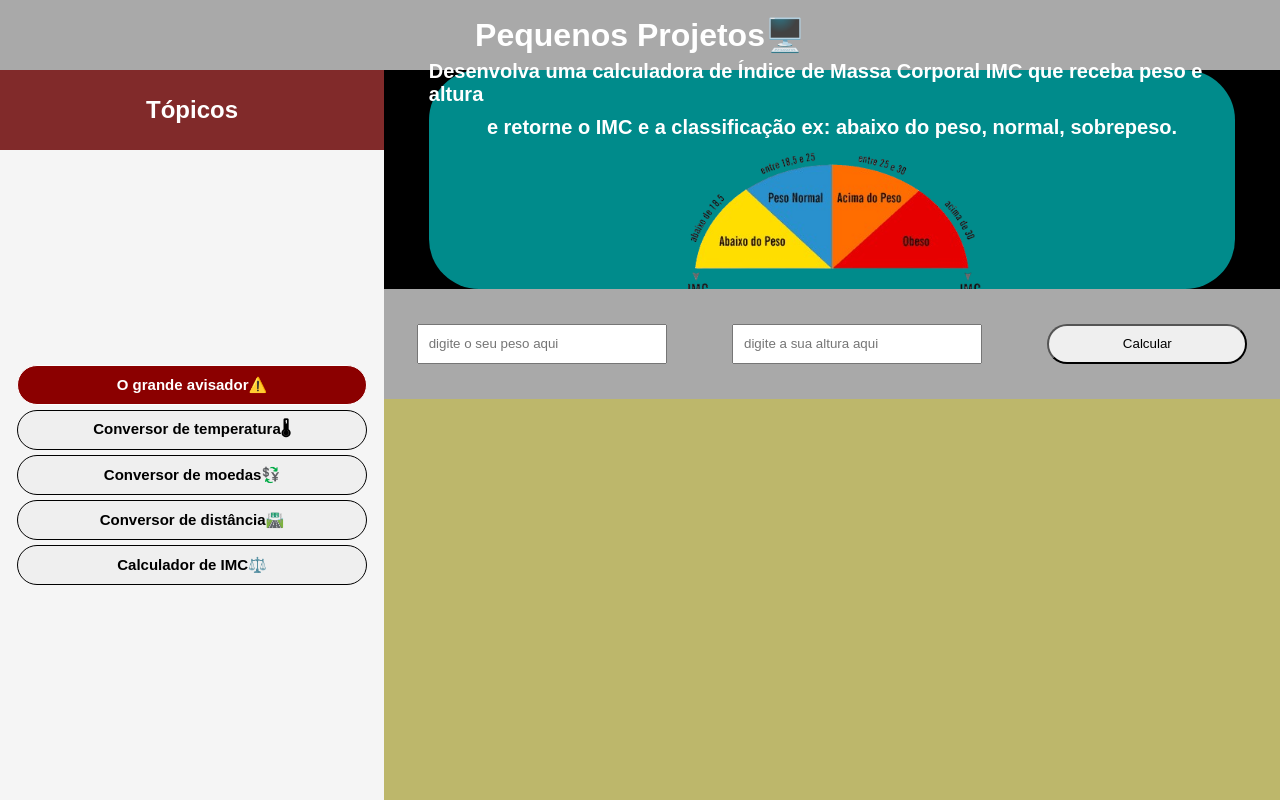
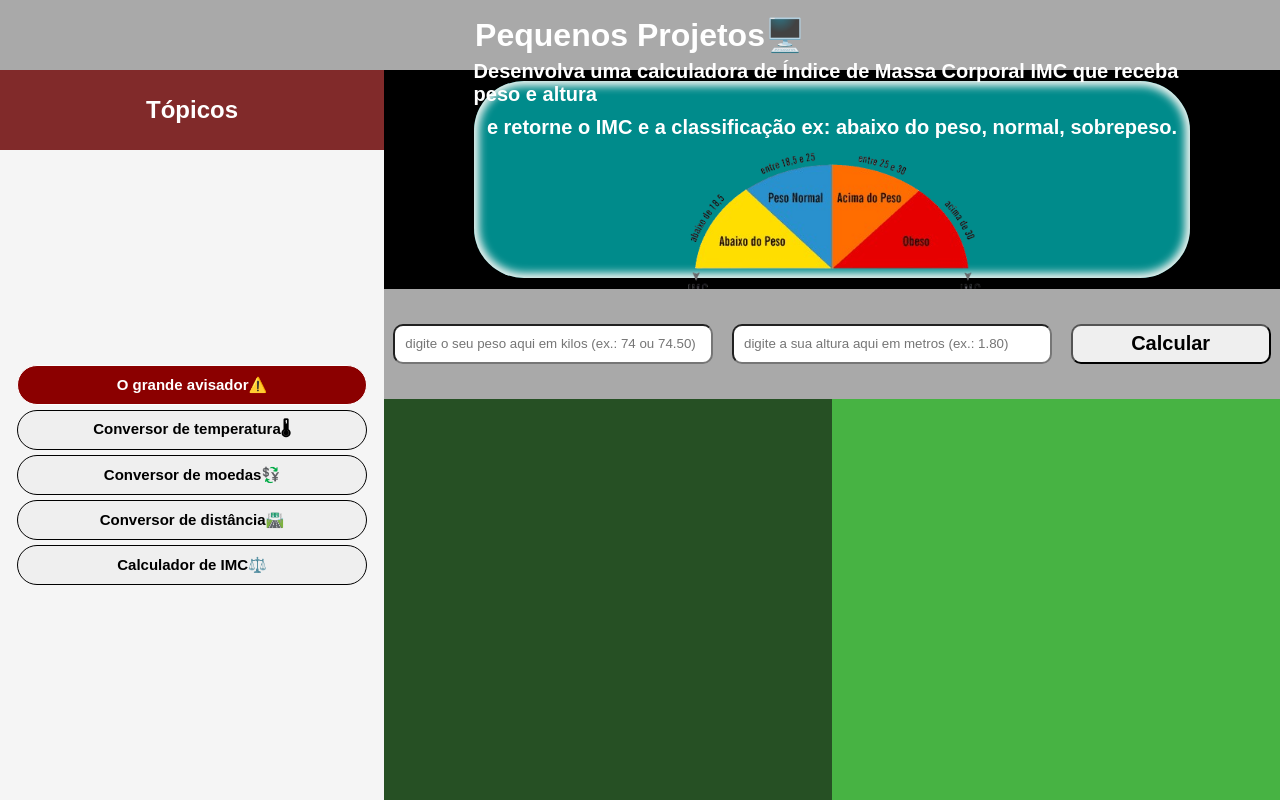
Before and after one commit to jaime-ac/pequenos-projetos, a React (Vite) app: page / in a window 1280 px wide. Both pictures are taken after a click on the button "Calculador de IMC⚖️". Built offline with nearby package versions, Linux system fonts and the light colour scheme.

Commit message:
update do exercício do cálculo de imc

```diff
--- a/src/index.css
+++ b/src/index.css
@@ -287,18 +287,26 @@ body{
       height: 100%;
       background-color: #000;
     }
-      .imc__header{
+    .imc__header{
+      display: flex;
+      justify-content: center;
+      align-items: center;
+      height: 30%;
+        width: 100% ;
+    }
+      .header__elements{
         display: flex;
         justify-content: center;
         align-items: center;
         flex-direction: column;
-        height: 30%;
-        width: 90% ;
         background-color: darkcyan;
+        height: 90%;
+        width: 80%;
         gap: 10px;
         font-size: 20px;
         font-weight: bolder;
         border-radius: 50px;
+        box-shadow: inset 0 0 8px 5px #f2f5f2;
       }
         .gif__imc{
           height: 150px;
@@ -314,17 +322,44 @@ body{
         }
           .imc__entrada--dados{
             height: 40px;
-            width: 250px;
+            width: 320px;
             padding-left: 10px;
+            border-radius: 10px;
           }
         .imc__calcular{
           height: 40px;
           width: 200px;
           border-radius: 20px;
+          border-radius: 10px;
+          font-size: 20px;
+          font-weight: bold;
+          cursor: pointer;
         }
+          .imc__calcular:hover{
+            transition: 0.5s;
+            height: 45px;
+            width: 230px;
+            font-weight: bolder;
+          }
         .imc__resultado{
           display: flex;
           height: 55%;
           width: 100%;
           background-color: darkkhaki;
         }
+          .imagem__resultado{
+            display: flex;
+            justify-content: center;
+            align-items: center;
+            height: 100%;
+            width: 50%;
+            background-color: #265024;
+          }
+          .texto__resultado{
+            background-color: #47b343;
+            display: flex;
+            justify-content: center;
+            align-items: center;
+            height: 100%;
+            width: 50%;
+          }
--- a/src/pages/Imc.jsx
+++ b/src/pages/Imc.jsx
@@ -1,17 +1,37 @@
 import { useState } from "react"
 
 
-function Imc() {
+function Imc({imagem, result}) {
+
     const [peso, setPeso] = useState();
     const [altura, setAltura] = useState();
+
+    function calcularImc(){
+
+        if (parseFloat(peso) === '' || parseFloat(altura) === ''){
+
+            alert("Atenção você precisa preencher todos os campos antes de prosseguri com o cálculo!")
+
+        }else{
+
+            const imc = (peso / (altura * altura)).toFixed(1)
+            alert(imc)
+        }
+    }
+
   return (
+
     <div className="container__imc">
 
         <div className="imc__header">
 
-            <label htmlFor="" className="texto__descricao">Desenvolva uma calculadora de Índice de Massa Corporal IMC que receba peso e altura</label>
-            <label htmlFor="" className="texto__descricao">e retorne o IMC e a classificação ex: abaixo do peso, normal, sobrepeso.</label>
-            <img src="/public/imc.png" alt="" className="gif__imc"/>
+            <div className="header__elements">
+
+                <label htmlFor="" className="texto__descricao">Desenvolva uma calculadora de Índice de Massa Corporal IMC que receba peso e altura</label>
+                <label htmlFor="" className="texto__descricao">e retorne o IMC e a classificação ex: abaixo do peso, normal, sobrepeso.</label>
+                <img src="/public/imc.png" alt="" className="gif__imc"/>
+
+            </div>
 
         </div>
 
@@ -22,7 +42,7 @@ function Imc() {
                 value={peso}
                 onChange={(event) => setPeso(event.target.value)}
                 className="imc__entrada--dados"
-                placeholder="digite o seu peso aqui"
+                placeholder="digite o seu peso aqui em kilos (ex.: 74 ou 74.50)"
             />
 
             <input
@@ -30,14 +50,26 @@ function Imc() {
                 value={altura}
                 onChange={(event) => setAltura(event.target.value)}
                 className="imc__entrada--dados"
-                placeholder="digite a sua altura aqui"
+                placeholder="digite a sua altura aqui em metros (ex.: 1.80)"
             />
 
-            <button className="imc__calcular">Calcular</button>
+            <button className="imc__calcular" onClick={calcularImc}>Calcular</button>
 
         </div>
 
         <div className="imc__resultado">
+
+            <div className="imagem__resultado">
+
+                <img src={imagem} alt="" className="header__resultado--imagem"/>
+
+            </div>
+
+            <div className="texto__resultado">
+
+                {result}
+
+            </div>
 
         </div>
 
```
